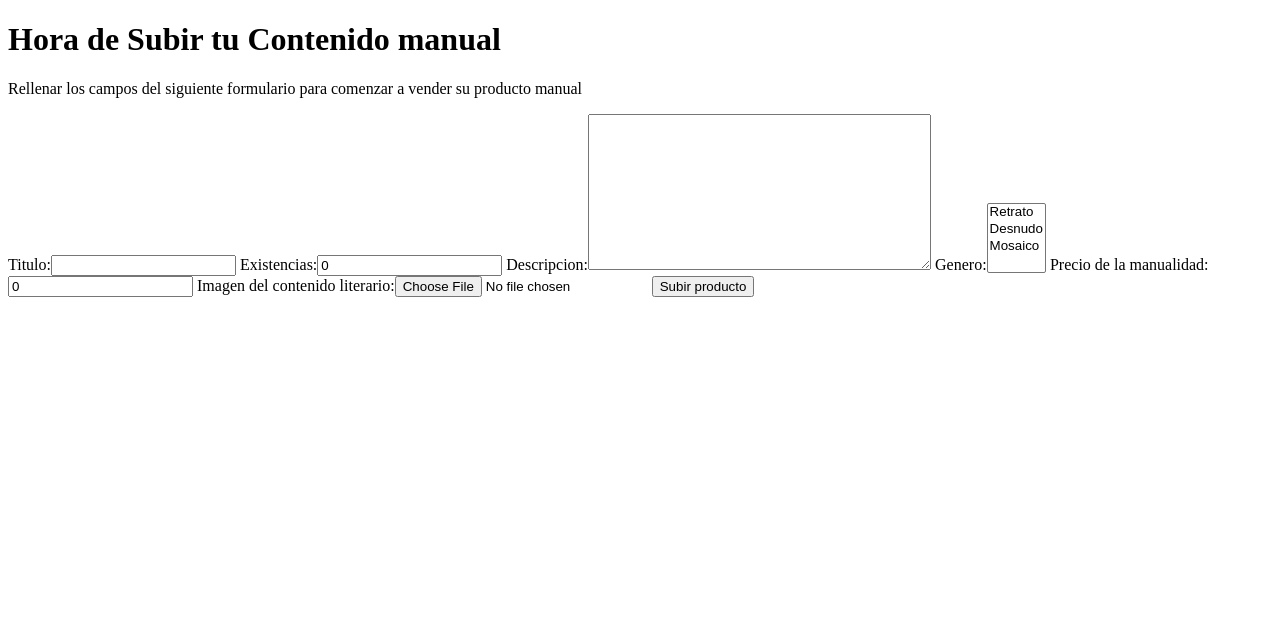
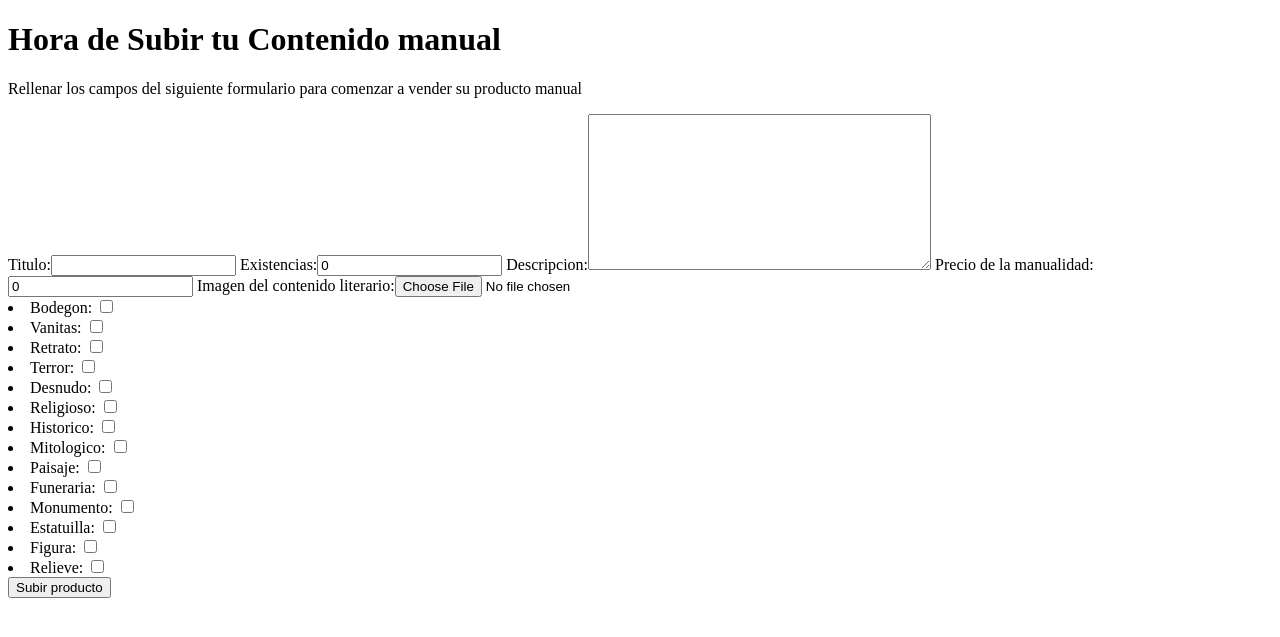
Before and after one commit to IngSw201910/ZonaCultura, a Django app: page /SubirManualidad in a window 1280 px wide. Shown: the top 637 px of the page. Run offline with Django 3.2, Linux system fonts and the light colour scheme; a user stored in the database is signed in; data comes from the database, SQL or seed files in the repository.

Commit message:
Tags manualidad
los tags en la manualidad ya funcionan bien no fake 100% true jackson

```diff
--- a/Codigo/homePage/forms.py
+++ b/Codigo/homePage/forms.py
@@ -11,6 +11,7 @@ from homePage.models import contenidoManualidad
 from homePage.models import Comentario
 from homePage.models import competencias
 from homePage.models import GeneroLiterario
+from homePage.models import GeneroManualidad
 from django.forms import ModelForm
 
 
@@ -61,7 +62,26 @@ class competenciasForm(forms.ModelForm):
 		'Fotografo',
 		'Actor',
 		]
-
+class GeneroManualidadForm(forms.ModelForm):
+	class Meta:
+		model=GeneroManualidad
+		fields=[
+		'Bodegon',
+		'Vanitas',
+		'Retrato',
+		'Terror',
+	    'Desnudo',
+	    'Religioso',
+	    'Historico',
+	    'Mitologico',
+	    'Paisaje',
+	    'Funeraria',
+	    'Retrato',
+	    'Monumento',
+	    'Estatuilla',
+	    'Figura',
+	    'Relieve'
+		]
 class contenidoLiterarioForm(forms.ModelForm):
 	class Meta:
 		model=infoLibro
@@ -190,7 +210,6 @@ class contenidoManualForm(forms.ModelForm):
 		'title',
 		'existencias',
 		'descripcion',
-		'genero',
 		'precioV',
 		'imagen'
 		]
--- a/Codigo/homePage/models.py
+++ b/Codigo/homePage/models.py
@@ -39,18 +39,32 @@ class GeneroLiterario(models.Model):
 	Ciencia_Ficción =models.BooleanField(default=False)
 
 class GeneroManualidad(models.Model):
-	nombre=models.CharField(max_length=50)
-	def __str__(self):
-		return'{}'.format(self.nombre)
+	Bodegon=models.BooleanField(default=False)
+	Vanitas=models.BooleanField(default=False)
+	Retrato=models.BooleanField(default=False)
+	Terror=models.BooleanField(default=False)
+	Desnudo=models.BooleanField(default=False)
+	Religioso=models.BooleanField(default=False)
+	Historico=models.BooleanField(default=False)
+	Mitologico =models.BooleanField(default=False)
+	Paisaje=models.BooleanField(default=False)
+	Funeraria=models.BooleanField(default=False)
+	Retrato=models.BooleanField(default=False)
+	Monumento=models.BooleanField(default=False)
+	Estatuilla =models.BooleanField(default=False)
+	Figura =models.BooleanField(default=False)
+	Relieve =models.BooleanField(default=False)
+
+
 class contenidoManualidad(models.Model):
 	user=models.ForeignKey(User,on_delete=models.SET_NULL, null=True)
 	title=models.CharField(max_length=50)
 	existencias=models.IntegerField(default=0)
 	descripcion=models.TextField(max_length=150)
-	genero= models.ManyToManyField(GeneroManualidad)
+	genero=models.ForeignKey(GeneroManualidad, on_delete=models.SET_NULL, null=True)
 	precioV=models.IntegerField(default=0)
 	imagen=models.ImageField(upload_to='images/manualidades/covers/',default='images/manualidades/covers/default.jpg', null=True,blank=True )
-	puntaje=models.DecimalField(max_digits=5, decimal_places=2, blank=True, null=True)
+	puntaje=models.DecimalField(max_digits=5, decimal_places=2, blank=True, null=True, default=0.00)
 	canticomp=models.IntegerField(default=0)
 	def __str__(self):
 		return'{}'.format(self.title)
--- a/Codigo/homePage/templates/EditarManualidad.html
+++ b/Codigo/homePage/templates/EditarManualidad.html
@@ -12,6 +12,7 @@
 <form class="site-form" method="post"  enctype="multipart/form-data">
   	{% csrf_token %}
 	{{ Form }}
+	{{ Form2.as_ul }}
 	<input type="submit" value="Subir producto">
 </form>
 
--- a/Codigo/homePage/templates/SubirManualidad.html
+++ b/Codigo/homePage/templates/SubirManualidad.html
@@ -12,6 +12,7 @@
 <form class="site-form" method="post"  enctype="multipart/form-data">
   	{% csrf_token %}
 	{{ Form }}
+	{{ Form2.as_ul }}
 	<input type="submit" value="Subir producto">
 </form>
 
--- a/Codigo/homePage/templates/mostrarManualidad.html
+++ b/Codigo/homePage/templates/mostrarManualidad.html
@@ -8,7 +8,7 @@
 
 <h1>{{Manualidad.title}}</h1>
 <p>Puntaje: {{Manualidad.puntaje}}</p>
-<p>Generos: {% for genero in Manualidad.genero.all %}{{genero}} <br/> {% endfor %}</p>
+<p>Generos: {{generos}}</p>
 <p>Descripcion de la manualidad: {{Manualidad.title.Descripcion}}</p>
 <p>Precio: {{Manualidad.precioV}}</p>
 <p>Unidades disponibles: {{Manualidad.existencias}}</p>
--- a/Codigo/homePage/views.py
+++ b/Codigo/homePage/views.py
@@ -14,6 +14,7 @@ from homePage.models import Compradores
 from homePage.models import infousuario
 from homePage.models import infoTarjeta
 from homePage.models import GeneroLiterario
+from homePage.models import GeneroManualidad
 from homePage.models import ArticulosComprados
 from homePage.models import contenidoMultimedia
 from homePage.models import  cuentaPorCobrar
@@ -27,6 +28,7 @@ from homePage.forms import contenidoManualidad
 from homePage.forms import contenidoManualForm
 from homePage.forms import  competenciasForm
 from homePage.forms import  generoLiterarioForm
+from homePage.forms import  GeneroManualidadForm
 from django.contrib.auth import authenticate, login
 from django.contrib.auth import logout
 from django.contrib.auth.decorators import login_required
@@ -347,6 +349,10 @@ def compradores_view(request):
 			usuariosCompraManu.append(item)
 
 	return render(request,'VistaCompradores.html',{'usuariosCompradores':usuariosCompradores,'usuariosCompraManu':usuariosCompraManu})
+
+
+
+
 def SubirContenidoMultimedia_view(request):
     if request.method=='POST':
         multimedia_form=contenidoMultimediaForm(request.POST)
@@ -419,13 +425,18 @@ def AquienDone_view(request):
 
 	return render(request,'AquienDone.html',{'usuariosQDone':usuariosQDone})
 
+
+
 @login_required(login_url='/')
 def subirManualidades_view(request):
 	if request.method =='POST':
 		Form=contenidoManualForm(request.POST, request.FILES)
+		Form2=GeneroManualidadForm(request.POST)
 		if Form.is_valid():
+			generos=Form2.save()
 			producto=Form.save(commit=False)
 			producto.user= request.user
+			producto.genero=generos
 			producto.save()
 			print("\n***********Formulario valido")
 			print("Obra",producto.title," subida, y le quedo una llave primaria de:", producto.id)
@@ -435,15 +446,17 @@ def subirManualidades_view(request):
 			print("\n***********Formulario no valido")
 			return HttpResponse("Fallo")
 	else:
+		Form2=GeneroManualidadForm()
 		Form=contenidoManualForm()
-	return render(request,'SubirManualidad.html',{'Form':Form})
+	return render(request,'SubirManualidad.html',{'Form':Form,'Form2':Form2})
+
 @login_required(login_url='/')
 def mostrarManualidad(request,primaryKey):
 	#allObjects=infoLibro.objects.all()
 	#print([p.pk for p in allObjects])
 	print(primaryKey)
 	try:
-		print("hola")
+
 		usuario= infousuario.objects.get(user = request.user)
 		Manualidad=contenidoManualidad.objects.get(pk=primaryKey)
 		comenn=Comentario.objects.filter(manu=Manualidad)
@@ -468,7 +481,43 @@ def mostrarManualidad(request,primaryKey):
 
 	except:
 		raise Http404
-	return render(request, 'mostrarManualidad.html' ,{'Manualidad':Manualidad,'com':com,'usuario':usuario})
+
+	listaDeGeneros=Manualidad.genero
+	print(listaDeGeneros)
+	aux=''
+	if listaDeGeneros.Bodegon==True :
+		print('Es Bodegon')
+		aux=aux+'Bodegon '
+	if listaDeGeneros.Vanitas==True :
+		aux=aux+'Vanitas '
+	if listaDeGeneros.Retrato==True :
+		aux=aux+'Retrato '
+	if listaDeGeneros.Terror==True :
+		aux=aux+'Terror '
+	if listaDeGeneros.Desnudo==True :
+		aux=aux+'Desnudo '
+	if listaDeGeneros.Religioso==True :
+		aux=aux+'Religioso '
+	if listaDeGeneros.Historico==True :
+		aux=aux+'Historico '
+	if listaDeGeneros.Mitologico==True :
+		aux=aux+'Mitologico '
+	if listaDeGeneros.Paisaje==True :
+		aux=aux+'Paisaje '
+	if listaDeGeneros.Funeraria==True :
+		aux=aux+'Funeraria '
+	if listaDeGeneros.Retrato==True :
+		aux=aux+'Retrato '
+	if listaDeGeneros.Monumento==True :
+		aux=aux+'Monumento '
+	if listaDeGeneros.Estatuilla==True :
+		aux=aux+'Estatuilla '
+	if listaDeGeneros.Figura==True :
+		aux=aux+'Figura '
+	if listaDeGeneros.Relieve==True :
+		aux=aux+'Relieve '
+
+	return render(request, 'mostrarManualidad.html' ,{'Manualidad':Manualidad,'com':com,'usuario':usuario,'generos':aux})
 
 @login_required(login_url='/')
 def editarManualidades_view(request,primaryKey):
@@ -478,10 +527,13 @@ def editarManualidades_view(request,primaryKey):
 		print("entre")
 		print("aca llegue1")
 		Form=contenidoManualForm(request.POST, request.FILES,instance=Manualidad)
+		Form2=GeneroManualidadForm(request.POST,instance=Manualidad.genero)
 		print("aca llegue")
 		if Form.is_valid():
+			generos=Form2.save()
 			producto=Form.save(commit=False)
 			producto.user= request.user
+			producto.genero=generos
 			producto.save()
 			print("\n***********Formulario valido")
 			print("Obra",producto.title," subida, y le quedo una llave primaria de:", producto.id)
@@ -492,9 +544,10 @@ def editarManualidades_view(request,primaryKey):
 			print("\n***********Formulario no valido")
 			return HttpResponse("Fallo")
 	else:
+		Form2=GeneroManualidadForm(instance=Manualidad.genero)
 		Form=contenidoManualForm(instance=Manualidad)
 
-	return render(request,'EditarManualidad.html',{'Form':Form})
+	return render(request,'EditarManualidad.html',{'Form':Form,'Form2':Form2})
 @login_required(login_url='/')
 def comentarios_calificacionManu(request,primaryKey):
 	Manualidad=contenidoManualidad.objects.get(pk=primaryKey)
```
Also changed, not shown: Codigo/db.sqlite3, Codigo/homePage/migrations/0043_auto_20190508_2213.py (added), Codigo/homePage/migrations/0044_auto_20190508_2231.py (added), Codigo/media/images/manualidades/covers/13009829_10154155501102472_1066128507_o_1.jpg (added), Codigo/media/images/manualidades/covers/13009829_10154155501102472_1066128507_o_1_GTJJpXs.jpg (added).
